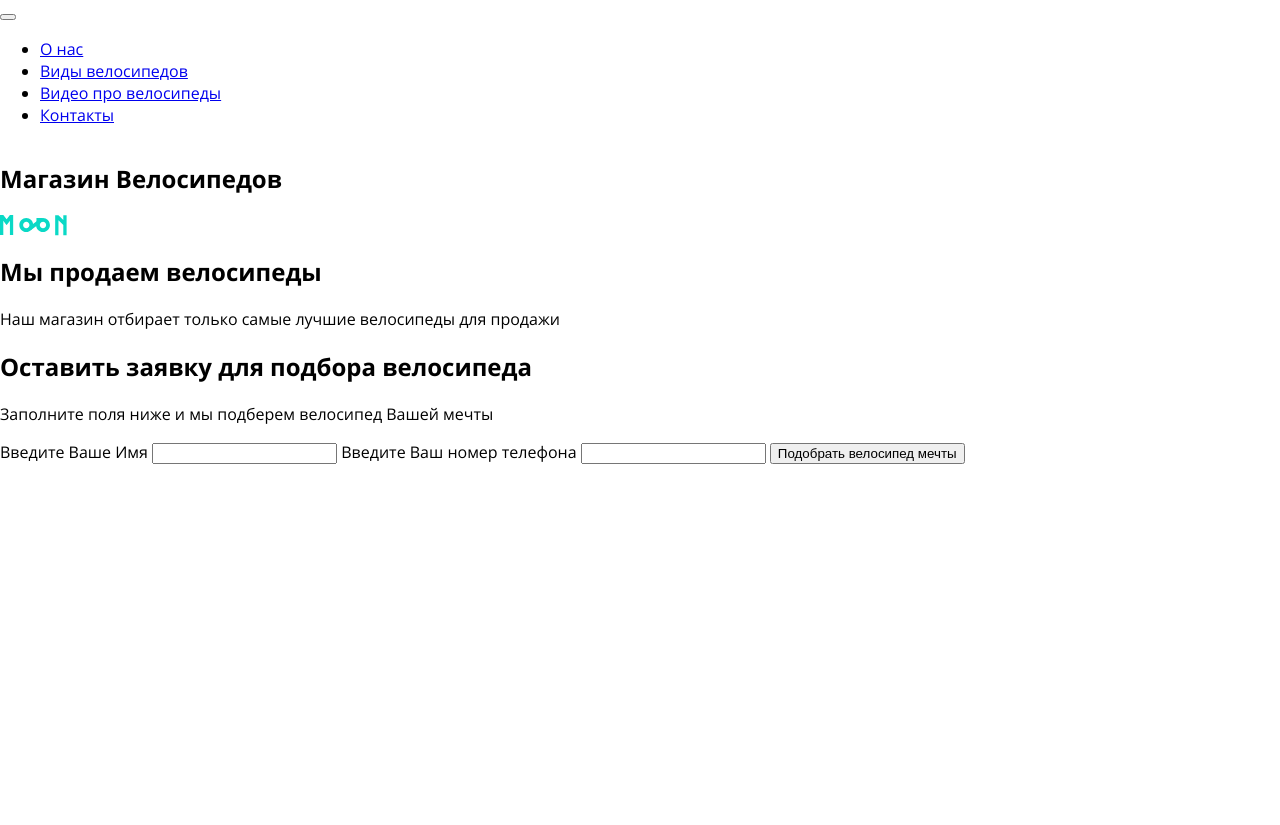
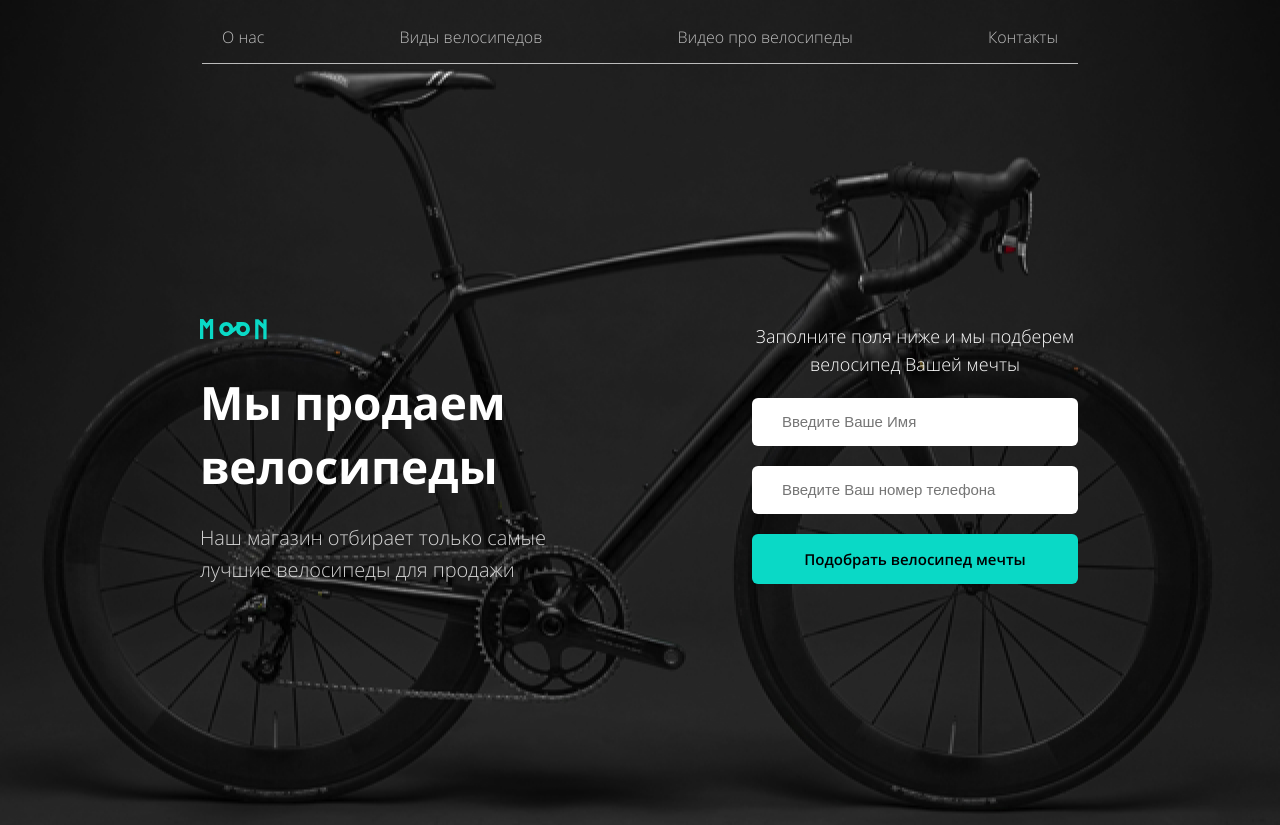
Before and after one commit to miumio/Bike_shop, a website: page source/index.html in a window 1280 px wide. Before the commit the page ends 800 px from the top, so only its background shows below. Drawn offline with nearby package versions, Linux system fonts and the light colour scheme; files that its build step writes are made by us from their sources.

Commit message:
add header desktop

```diff
--- a/source/index.html
+++ b/source/index.html
@@ -9,7 +9,6 @@
 </head>
 <body>
   <header class="header">
-    <div class="header__container">
     <nav class="header__nav nav nav--nojs">
       <button class="nav__toggler btn" aria-label="Toggler"></button>
       <ul class="nav__list">
@@ -27,32 +26,23 @@
         </li>
       </ul>
     </nav>
-    </div>
-  </header>
-  <main>
-    <section class="intro">
-      <h1>Магазин Велосипедов</h1>
-      <div class="intro__container">
-        <section class="intro__about about">
-          <img src="img/logo.svg" width="67" height="20" alt="Логотип">
+    <section class="header__about about">
+      <img src="img/logo.svg" class="about__logo" width="67" height="20" alt="Логотип">
       <h2>Мы продаем велосипеды</h2>
       <p>Наш магазин отбирает только самые лучшие велосипеды для продажи</p>
     </section>
-        <section class="intro__form form">
+    <section class="header__form form">
       <h2>Оставить заявку для подбора велосипеда</h2>
       <p>Заполните поля ниже и мы подберем велосипед Вашей мечты</p>
       <form action="https://echo.htmlacademy.ru" method="POST">
-            <label>Введите Ваше Имя
-              <input type="text" id="data-name" name="name">
-            </label>
-            <label>Введите Ваш номер телефона
-              <input type="tel" id="data-phone" name="phone">
-            </label>
+        <input type="text" id="data-name" name="name" placeholder="Введите Ваше Имя">
+        <input type="tel" id="data-phone" name="phone" placeholder="Введите Ваш номер телефона">
         <button type="submit" class="form__btn btn">Подобрать велосипед мечты</button>
       </form>
     </section>
-      </div>
-    </section>
+  </header>
+  <main>
+
   </main>
 </body>
 </html>
--- /dev/null
+++ b/source/sass/blocks/about.scss
@@ -0,0 +1,22 @@
+.about {
+  letter-spacing: -0.005em;
+}
+
+.about h2 {
+  margin: 0;
+  margin-bottom: 1.5rem;
+  font-size: 2.875rem;
+  line-height: 4rem;
+}
+
+.about p {
+  margin: 0;
+  font-size: 1.25rem;
+  line-height: 2rem;
+  font-weight: 300;
+  opacity: .8;
+}
+
+.about__logo {
+  margin-bottom: 30px;
+}
--- /dev/null
+++ b/source/sass/blocks/btn.scss
@@ -0,0 +1,8 @@
+.btn {
+  font-family: inherit;
+  display: block;
+  font-weight: 600;
+  text-align: center;
+  border: none;
+  background-color: $green;
+}
--- /dev/null
+++ b/source/sass/blocks/form.scss
@@ -0,0 +1,31 @@
+.form {
+  text-align: center;
+}
+
+.form h2 {
+  @include visually-hidden;
+}
+
+.form p {
+  margin: 3px 0 20px;
+  font-size: 18px;
+  line-height: 1.75rem;
+}
+
+.form input {
+  margin-bottom: 20px;
+  padding: 0 30px;
+  width: 100%;
+  font-size: 15px;
+  line-height: 3rem;
+  color: rgba($grey-special, 0.5);
+  border: none;
+  border-radius: 6px;
+}
+
+.form button {
+  width: 100%;
+  line-height: 3rem;
+  border-radius: 6px;
+  font-size: 0.94rem;
+}
--- /dev/null
+++ b/source/sass/blocks/header.scss
@@ -0,0 +1,36 @@
+.header {
+  position: relative;
+  min-height: 825px;
+  font-weight: 300;
+  color: $white;
+}
+
+.header__nav {
+  position: absolute;
+  top: 0;
+  padding: 0 calc(50% - 438px);
+  margin-bottom: 265px;
+  width: 100%;
+}
+
+.header__about {
+  padding: 319px calc(59% - 50px) 50px calc(50% - 440px);
+  min-height: 825px;
+  background: url("../img/intro-bg-desktop@1x.jpg") no-repeat center;
+  background-size: cover;
+  background-color: $black;
+}
+
+.header__form {
+  position: absolute;
+  top: 319px;
+  left: calc(50% + 112px);
+  width: 326px;
+
+  @media (max-width: $tablet) {
+    position: initial;
+    padding: 70px calc(50% - 160px) 70px;
+    width: 100%;
+    color: $black;
+  }
+}
--- /dev/null
+++ b/source/sass/blocks/intro.scss
@@ -0,0 +1,3 @@
+.intro h1 {
+  @include visually-hidden;
+}
--- /dev/null
+++ b/source/sass/blocks/nav.scss
@@ -0,0 +1,27 @@
+.nav {
+  display: flex;
+}
+
+.nav__toggler {
+  display: none;
+}
+
+.nav__list {
+  @include list-style-reset;
+
+  display: flex;
+  flex-wrap: wrap;
+  justify-content: space-between;
+  width: 100%;
+
+  border-bottom: 1px solid rgba($white, 0.7);
+}
+
+.nav__link {
+  display: inline-block;
+  vertical-align: middle;
+  padding: 26px 20px 15px;
+  text-decoration: none;
+  color: inherit;
+  opacity: 0.7;
+}
--- a/source/sass/global/mixin.scss
+++ b/source/sass/global/mixin.scss
@@ -6,6 +6,7 @@
 
 @mixin container {
   margin: 0 auto;
+  padding: 0 30px;
   max-width: $max-width;
 }
 
--- a/source/sass/global/vars.scss
+++ b/source/sass/global/vars.scss
@@ -4,6 +4,7 @@ $black: #000000;
 $black-special: #1f1f1f;
 $green: #0ad9c6;
 $grey: #c9ccd4;
+$grey-special: #1c1c1c;
 $light-grey: #f6f7f9;
 $white: #ffffff;
 
@@ -11,7 +12,7 @@ $white: #ffffff;
 
 $max-width: 1127px;
 $desktop: 1024px;
-$tablet: 768px;
+$tablet: 1023px;
 $mobile: 767px;
 
 //res
--- a/source/sass/style.scss
+++ b/source/sass/style.scss
@@ -2,3 +2,9 @@
 @import "global/global";
 @import "global/vars";
 @import "global/mixin";
+@import "blocks/btn";
+@import "blocks/header";
+@import "blocks/nav";
+@import "blocks/intro";
+@import "blocks/about";
+@import "blocks/form";
```
Lines whose indentation alone changed are shown as unchanged.
